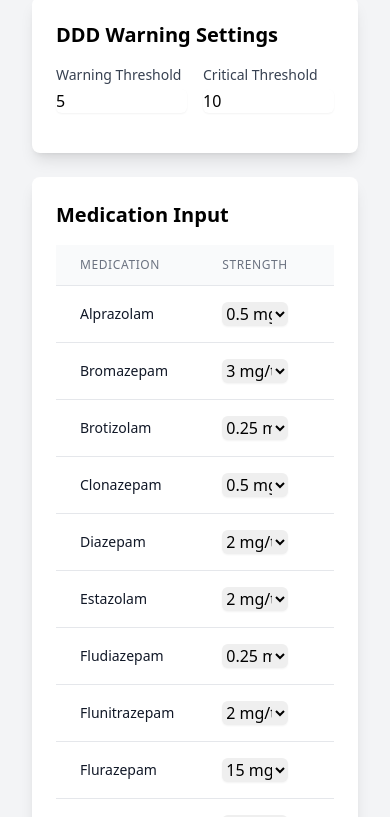
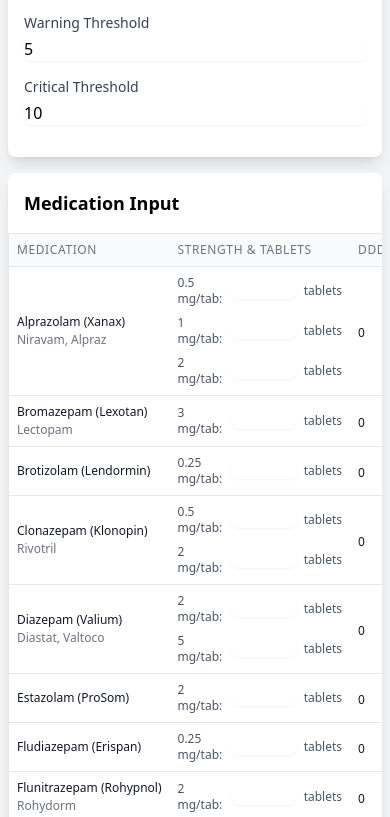
Before and after one commit to soanseng/ddd-calculator, a plain HTML site: page index.html in a window 390 px wide. Shown: the part 103-920 px from the top of the page. Drawn offline with nearby package versions, Linux system fonts and the light colour scheme.

Commit message:
tablets for each strenght

```diff
--- a/index.html
+++ b/index.html
@@ -6,19 +6,19 @@
     <title>BZD DDD Calculator</title>
     <script src="https://cdn.tailwindcss.com"></script>
 </head>
-<body class="bg-gray-100 min-h-screen p-8">
+<body class="bg-gray-100 min-h-screen p-2 sm:p-8">
     <div class="max-w-4xl mx-auto">
-        <h1 class="text-3xl font-bold text-center mb-8">BZD DDD Calculator</h1>
+        <h1 class="text-2xl sm:text-3xl font-bold text-center mb-4 sm:mb-8">BZD DDD Calculator</h1>
 
-        <div class="bg-white rounded-lg shadow-lg p-6 mb-6">
-            <h2 class="text-xl font-semibold mb-4">DDD Warning Settings</h2>
-            <div class="flex gap-4 mb-4">
-                <div>
+        <div class="bg-white rounded-lg shadow-lg p-4 sm:p-6 mb-4 sm:mb-6">
+            <h2 class="text-lg sm:text-xl font-semibold mb-4">DDD Warning Settings</h2>
+            <div class="flex flex-col sm:flex-row gap-4 mb-4">
+                <div class="flex-1">
                     <label class="block text-sm font-medium text-gray-700">Warning Threshold</label>
                     <input type="number" id="warningThreshold" value="5" min="0" step="0.1"
                         class="mt-1 block w-full rounded-md border-gray-300 shadow-sm focus:border-blue-500 focus:ring-blue-500">
                 </div>
-                <div>
+                <div class="flex-1">
                     <label class="block text-sm font-medium text-gray-700">Critical Threshold</label>
                     <input type="number" id="criticalThreshold" value="10" min="0" step="0.1"
                         class="mt-1 block w-full rounded-md border-gray-300 shadow-sm focus:border-blue-500 focus:ring-blue-500">
@@ -26,30 +26,33 @@
             </div>
         </div>
 
-        <div class="bg-white rounded-lg shadow-lg p-6 mb-6">
-            <h2 class="text-xl font-semibold mb-4">Medication Input</h2>
-            <div class="overflow-x-auto">
-                <table class="min-w-full divide-y divide-gray-200">
+        <div class="bg-white rounded-lg shadow-lg p-4 sm:p-6 mb-4 sm:mb-6">
+            <h2 class="text-lg sm:text-xl font-semibold mb-4">Medication Input</h2>
+            <div class="overflow-x-auto -mx-4 sm:mx-0">
+                <div class="inline-block min-w-full align-middle">
+                    <div class="overflow-hidden border border-gray-200 sm:rounded-lg">
+                        <table class="min-w-full divide-y divide-gray-200" id="medicationTable">
                             <thead class="bg-gray-50">
                                 <tr>
-                            <th class="px-6 py-3 text-left text-xs font-medium text-gray-500 uppercase tracking-wider">Medication</th>
-                            <th class="px-6 py-3 text-left text-xs font-medium text-gray-500 uppercase tracking-wider">Strength</th>
-                            <th class="px-6 py-3 text-left text-xs font-medium text-gray-500 uppercase tracking-wider">Tablets</th>
-                            <th class="px-6 py-3 text-left text-xs font-medium text-gray-500 uppercase tracking-wider">DDD</th>
+                                    <th class="px-2 sm:px-6 py-2 sm:py-3 text-left text-xs font-medium text-gray-500 uppercase tracking-wider">Medication</th>
+                                    <th class="px-2 sm:px-6 py-2 sm:py-3 text-left text-xs font-medium text-gray-500 uppercase tracking-wider">Strength & Tablets</th>
+                                    <th class="px-2 sm:px-6 py-2 sm:py-3 text-left text-xs font-medium text-gray-500 uppercase tracking-wider">DDD</th>
                                 </tr>
                             </thead>
-                    <tbody id="medicationList" class="bg-white divide-y divide-gray-200">
+                            <tbody class="bg-white divide-y divide-gray-200">
                                 <!-- Medications will be inserted here -->
                             </tbody>
                         </table>
                     </div>
                 </div>
+            </div>
+        </div>
 
-        <div class="bg-white rounded-lg shadow-lg p-6">
-            <h2 class="text-xl font-semibold mb-4">Results</h2>
-            <div id="totalDDD" class="text-2xl font-bold mb-2">Total DDD: 0</div>
-            <div id="warning" class="hidden p-4 mb-4 text-yellow-800 bg-yellow-100 rounded-lg"></div>
-            <div id="critical" class="hidden p-4 mb-4 text-red-800 bg-red-100 rounded-lg"></div>
+        <div class="bg-white rounded-lg shadow-lg p-4 sm:p-6">
+            <h2 class="text-lg sm:text-xl font-semibold mb-4">Results</h2>
+            <div id="totalDDD" class="text-xl sm:text-2xl font-bold mb-2">Total DDD: 0</div>
+            <div id="warning" class="hidden p-3 sm:p-4 mb-4 text-yellow-800 bg-yellow-100 rounded-lg text-sm sm:text-base"></div>
+            <div id="critical" class="hidden p-3 sm:p-4 mb-4 text-red-800 bg-red-100 rounded-lg text-sm sm:text-base"></div>
         </div>
     </div>
     <script src="script.js"></script>
--- a/script.js
+++ b/script.js
@@ -1,21 +1,21 @@
 const medications = [
-    { name: 'Alprazolam', strengths: ['0.5 mg/tab', '1 mg/tab'], ddd: 1 },
-    { name: 'Bromazepam', strengths: ['3 mg/tab'], ddd: 10 },
-    { name: 'Brotizolam', strengths: ['0.25 mg/tab'], ddd: 0.25 },
-    { name: 'Clonazepam', strengths: ['0.5 mg/tab', '2 mg/tab'], ddd: 8 },
-    { name: 'Diazepam', strengths: ['2 mg/tab', '5 mg/tab'], ddd: 10 },
-    { name: 'Estazolam', strengths: ['2 mg/tab'], ddd: 3 },
-    { name: 'Fludiazepam', strengths: ['0.25 mg/tab'], ddd: 0.75 },
-    { name: 'Flunitrazepam', strengths: ['2 mg/tab'], ddd: 1 },
-    { name: 'Flurazepam', strengths: ['15 mg/cap', '30 mg/cap'], ddd: 30 },
-    { name: 'Lorazepam', strengths: ['0.5 mg/tab', '1 mg/tab'], ddd: 2.5 },
-    { name: 'Nimetazepam', strengths: ['5 mg/tab'], ddd: 5 },
-    { name: 'Nitrazepam', strengths: ['5 mg/tab'], ddd: 5 },
-    { name: 'Nordazepam', strengths: ['5 mg/tab'], ddd: 15 },
-    { name: 'Oxazolam', strengths: ['10 mg/tab'], ddd: 30 },
-    { name: 'Triazolam', strengths: ['0.25 mg/tab'], ddd: 0.25 },
-    { name: 'Zolpidem', strengths: ['10 mg/tab'], ddd: 10 },
-    { name: 'Zopiclone', strengths: ['7.5 mg/tab'], ddd: 7.5 }
+    { name: 'Alprazolam', brandNames: ['Xanax', 'Niravam', 'Alpraz'], strengths: ['0.5 mg/tab', '1 mg/tab', '2 mg/tab'], ddd: 1 },
+    { name: 'Bromazepam', brandNames: ['Lexotan', 'Lectopam'], strengths: ['3 mg/tab'], ddd: 10 },
+    { name: 'Brotizolam', brandNames: ['Lendormin'], strengths: ['0.25 mg/tab'], ddd: 0.25 },
+    { name: 'Clonazepam', brandNames: ['Klonopin', 'Rivotril'], strengths: ['0.5 mg/tab', '2 mg/tab'], ddd: 8 },
+    { name: 'Diazepam', brandNames: ['Valium', 'Diastat', 'Valtoco'], strengths: ['2 mg/tab', '5 mg/tab'], ddd: 10 },
+    { name: 'Estazolam', brandNames: ['ProSom'], strengths: ['2 mg/tab'], ddd: 3 },
+    { name: 'Fludiazepam', brandNames: ['Erispan'], strengths: ['0.25 mg/tab'], ddd: 0.75 },
+    { name: 'Flunitrazepam', brandNames: ['Rohypnol', 'Rohydorm'], strengths: ['2 mg/tab'], ddd: 1 },
+    { name: 'Flurazepam', brandNames: ['Dalmane', 'Dalmadorm'], strengths: ['15 mg/cap', '30 mg/cap'], ddd: 30 },
+    { name: 'Lorazepam', brandNames: ['Ativan', 'Loraz', 'Temesta'], strengths: ['0.5 mg/tab', '1 mg/tab'], ddd: 2.5 },
+    { name: 'Nimetazepam', brandNames: ['Erimin'], strengths: ['5 mg/tab'], ddd: 5 },
+    { name: 'Nitrazepam', brandNames: ['Mogadon', 'Alodorm', 'Insoma'], strengths: ['5 mg/tab'], ddd: 5 },
+    { name: 'Nordazepam', brandNames: ['Nordaz', 'Madar'], strengths: ['5 mg/tab'], ddd: 15 },
+    { name: 'Oxazolam', brandNames: ['Serenal'], strengths: ['10 mg/tab'], ddd: 30 },
+    { name: 'Triazolam', brandNames: ['Halcion', 'Apo-Triazo'], strengths: ['0.25 mg/tab'], ddd: 0.25 },
+    { name: 'Zolpidem', brandNames: ['Ambien', 'Stilnox', 'Sublinox'], strengths: ['10 mg/tab'], ddd: 10 },
+    { name: 'Zopiclone', brandNames: ['Imovane', 'Zimovane'], strengths: ['7.5 mg/tab'], ddd: 7.5 }
 ];
 
 let warningThreshold = 5;
@@ -23,46 +23,79 @@ let criticalThreshold = 10;
 
 // Initialize the medication list
 function initializeMedicationList() {
-    const medicationList = document.getElementById('medicationList');
-    medicationList.innerHTML = '';
+    const tbody = document.querySelector('#medicationTable tbody');
+    tbody.innerHTML = '';
 
     medications.forEach((med, index) => {
         const row = document.createElement('tr');
         row.innerHTML = `
-            <td class="px-6 py-4 whitespace-nowrap">
-                <div class="text-sm font-medium text-gray-900">${med.name}</div>
+            <td class="px-2 sm:px-6 py-2 sm:py-4 whitespace-nowrap">
+                <div class="text-xs sm:text-sm font-medium text-gray-900">
+                    ${med.name} (${med.brandNames[0]})
+                    ${med.brandNames.length > 1 ?
+                        `<div class="text-xs text-gray-500 mt-0.5">${med.brandNames.slice(1).join(', ')}</div>`
+                        : ''}
+                </div>
             </td>
-            <td class="px-6 py-4 whitespace-nowrap">
-                <select id="strength_${index}" class="block w-full rounded-md border-gray-300 shadow-sm focus:border-blue-500 focus:ring-blue-500">
-                    ${med.strengths.map(str => `<option value="${str}">${str}</option>`).join('')}
-                </select>
+            <td class="px-2 sm:px-6 py-2 sm:py-4">
+                <div class="space-y-2">
+                    ${med.strengths.map((strength, strengthIndex) => `
+                        <div class="flex items-center space-x-2">
+                            <span class="text-xs sm:text-sm text-gray-600">${strength}:</span>
+                            <input type="number"
+                                id="tablets_${index}_${strengthIndex}"
+                                min="0"
+                                class="text-xs sm:text-sm w-16 rounded-md border-gray-300 shadow-sm focus:border-blue-500 focus:ring-blue-500"
+                                onchange="calculateDDD(${index})"
+                            >
+                            <span class="text-xs sm:text-sm text-gray-600">tablets</span>
+                        </div>
+                    `).join('')}
+                </div>
             </td>
-            <td class="px-6 py-4 whitespace-nowrap">
-                <input type="number" id="tablets_${index}" value="0" min="0" step="0.5"
-                    class="block w-full rounded-md border-gray-300 shadow-sm focus:border-blue-500 focus:ring-blue-500">
-            </td>
-            <td class="px-6 py-4 whitespace-nowrap">
-                <div class="text-sm text-gray-900">${med.ddd} mg</div>
-            </td>
-        `;
-        medicationList.appendChild(row);
-
-        // Add event listener for tablet input
-        document.getElementById(`tablets_${index}`).addEventListener('input', calculateTotalDDD);
+            <td class="px-2 sm:px-6 py-2 sm:py-4 whitespace-nowrap">
+                <span id="ddd_${index}" class="text-xs sm:text-sm text-gray-900">0</span>
+            </td>`;
+        tbody.appendChild(row);
     });
 }
 
-// Calculate total DDD
+function calculateDDD(index) {
+    const med = medications[index];
+    let totalAmount = 0;
+
+    med.strengths.forEach((strength, strengthIndex) => {
+        const tablets = parseFloat(document.getElementById(`tablets_${index}_${strengthIndex}`).value) || 0;
+        const strengthValue = parseFloat(strength.match(/[\d.]+/)[0]);
+        totalAmount += tablets * strengthValue;
+    });
+
+    const dddValue = totalAmount / med.ddd;
+    const dddElement = document.getElementById(`ddd_${index}`);
+    dddElement.textContent = dddValue.toFixed(2);
+
+    // Update color based on warning threshold
+    if (dddValue > warningThreshold) {
+        dddElement.classList.add('text-red-600', 'font-bold');
+    } else {
+        dddElement.classList.remove('text-red-600', 'font-bold');
+    }
+
+    // Calculate total DDD
+    calculateTotalDDD();
+}
+
 function calculateTotalDDD() {
     let totalDDD = 0;
 
     medications.forEach((med, index) => {
-        const tablets = parseFloat(document.getElementById(`tablets_${index}`).value) || 0;
-        const strength = document.getElementById(`strength_${index}`).value;
-        const strengthValue = parseFloat(strength.match(/[\d.]+/)[0]);
-
-        const dailyDose = tablets * strengthValue;
-        totalDDD += dailyDose / med.ddd;
+        let medicationAmount = 0;
+        med.strengths.forEach((strength, strengthIndex) => {
+            const tablets = parseFloat(document.getElementById(`tablets_${index}_${strengthIndex}`).value) || 0;
+            const strengthValue = parseFloat(strength.match(/[\d.]+/)[0]);
+            medicationAmount += tablets * strengthValue;
+        });
+        totalDDD += medicationAmount / med.ddd;
     });
 
     // Update total DDD display
@@ -87,16 +120,13 @@ function calculateTotalDDD() {
 // Initialize threshold inputs
 document.getElementById('warningThreshold').addEventListener('input', function() {
     warningThreshold = parseFloat(this.value) || 5;
-    calculateTotalDDD();
 });
 
 document.getElementById('criticalThreshold').addEventListener('input', function() {
     criticalThreshold = parseFloat(this.value) || 10;
-    calculateTotalDDD();
 });
 
 // Initialize the app
 document.addEventListener('DOMContentLoaded', () => {
     initializeMedicationList();
-    calculateTotalDDD();
 });
```
Lines whose indentation alone changed are shown as unchanged.
